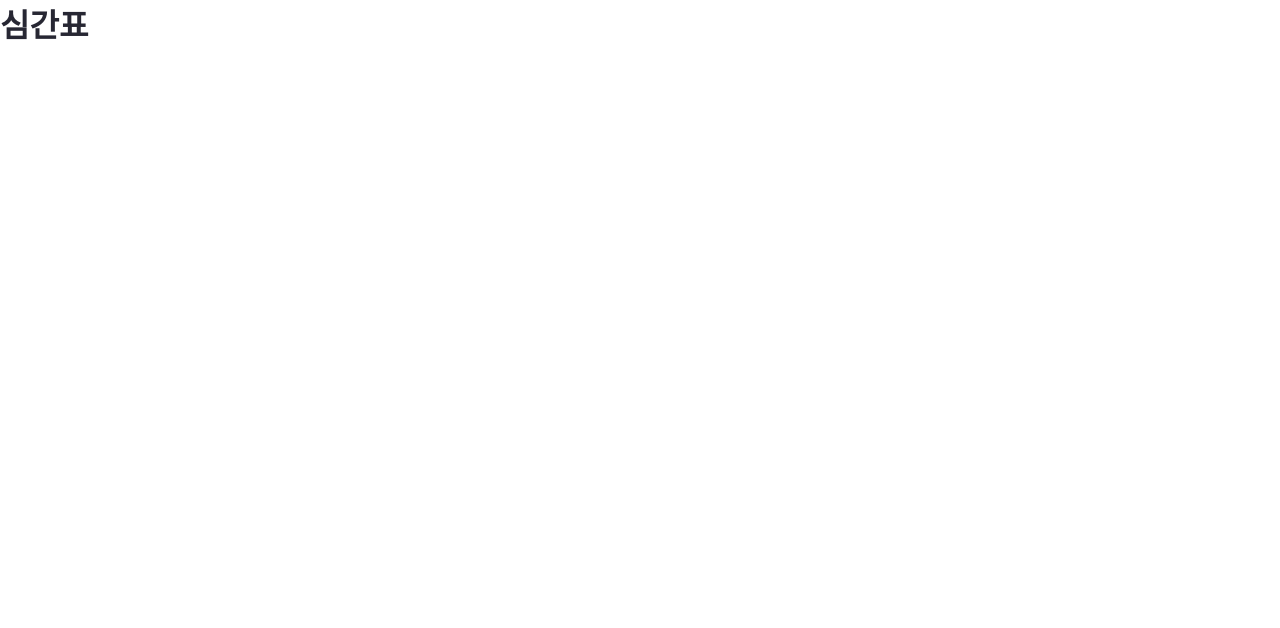
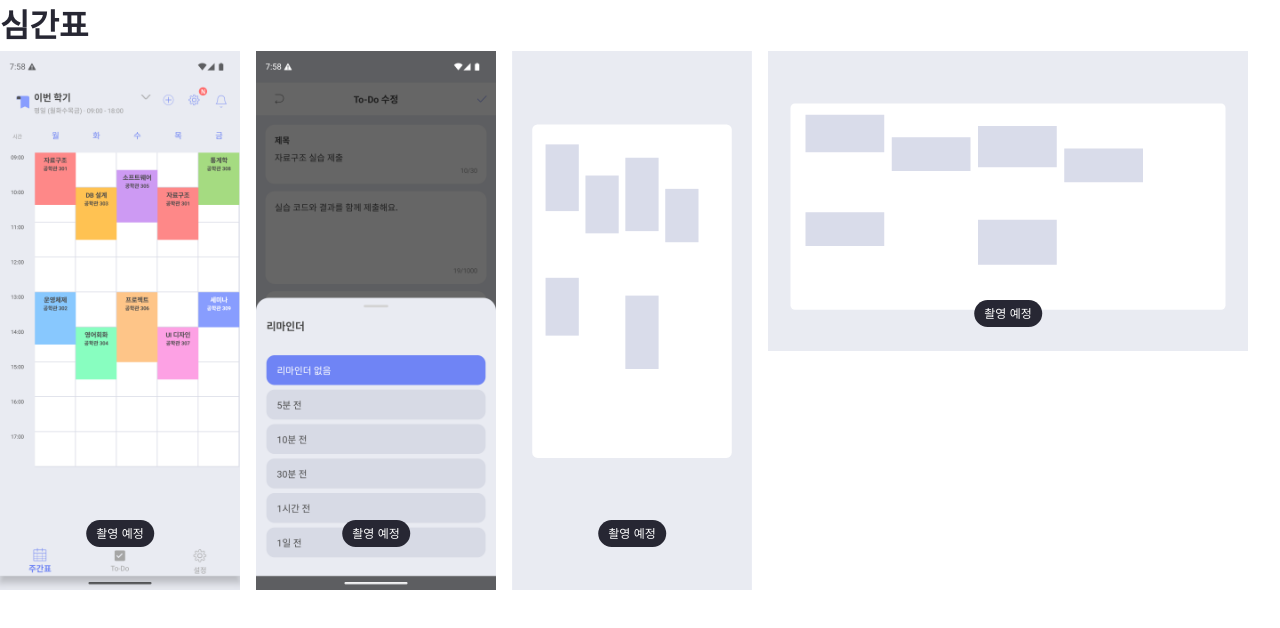
Before and after one commit to jerryjungwh/jerryjungwh.github.io, an Astro site: page / in a window 1280 px wide. Built offline with nearby package versions, Linux system fonts and the light colour scheme; Astro itself is replaced by a stand-in of ours; a web font is replaced by a local one.

Commit message:
feat: 화면 목록과 화면 부품, 임시 화면 배포 차단
- 언어 2 × 사례 6 × 기기 2 × 단계 8 = 192칸의 화면 목록(captures.ts)
- 모든 칸은 pending으로 시작하고 RELEASE=1이면 검사가 실패한다
- MediaView: 비율 고정, 이어 보기(장 여러 개), 「촬영 예정」 표시
- 개발용 임시 화면: 대학 시간표 캡처 6장

Co-Authored-By: Claude Fable 5.2 <noreply@anthropic.com>

```diff
--- a/package.json
+++ b/package.json
@@ -13,7 +13,8 @@
     "test:unit": "vitest run tests/unit --passWithNoTests",
     "test:build": "vitest run tests/build",
     "test:e2e": "playwright test",
-    "check": "npm run test:unit && npm run build && npm run test:build && npm run test:e2e"
+    "check": "npm run test:unit && npm run build && npm run test:build && npm run test:e2e",
+    "build:release": "RELEASE=1 npm run check"
   },
   "dependencies": {
     "astro": "7.4.11",
--- /dev/null
+++ b/src/components/MediaView.astro
@@ -0,0 +1,105 @@
+---
+import { Image } from 'astro:assets';
+import type { ImageMetadata } from 'astro';
+import { DEVICE_ASPECT, type CaptureEntry } from '../data/captures';
+import type { Device } from '../lib/types';
+import pendingPhone from '../assets/captures/_pending/phone.svg?url&no-inline';
+import pendingTablet from '../assets/captures/_pending/tablet.svg?url&no-inline';
+
+interface Props {
+  entry: CaptureEntry;
+  device: Device;
+  /** True for the one screen shown first; every other screen loads lazily. */
+  eager: boolean;
+}
+
+const { entry, device, eager } = Astro.props;
+const { media } = entry;
+const pending = entry.status === 'pending';
+
+const captures = import.meta.glob<{ default: ImageMetadata }>('/src/assets/captures/**/*.{png,jpg,webp}', { eager: true });
+const PLACEHOLDER: Record<string, { url: string; width: number; height: number }> = {
+  '/captures/_pending/phone.svg': { url: pendingPhone, width: 1080, height: 2424 },
+  '/captures/_pending/tablet.svg': { url: pendingTablet, width: 2560, height: 1600 },
+};
+
+function capture(src: string): ImageMetadata {
+  const found = captures[`/src/assets${src}`];
+  if (!found) throw new Error(`화면 파일이 없다: src/assets${src}`);
+  return found.default;
+}
+
+if (media.kind === 'video') {
+  // Plan 2 adds this branch together with the first recording, so it ships with a test.
+  throw new Error('MediaView: 녹화(video)는 아직 그리지 않는다. 첫 녹화를 넣을 때 함께 구현한다.');
+}
+
+const frames = media.kind === 'image' ? [{ src: media.src, alt: media.alt, label: undefined }] : media.frames;
+const isSequence = media.kind === 'sequence';
+const widths = device === 'phone' ? [360, 540, 720, 1080] : [640, 960, 1280, 1920];
+const sizes = device === 'phone' ? '(max-width: 480px) 62vw, 300px' : '(max-width: 760px) 92vw, 640px';
+const note = Astro.currentLocale === 'en' ? 'Screen coming soon' : '촬영 예정';
+---
+
+<div
+  class="media"
+  data-media-kind={media.kind}
+  data-device={device}
+  data-pending={pending ? '' : undefined}
+  data-frame-ms={isSequence ? media.frameMs : undefined}
+  style={`aspect-ratio: ${DEVICE_ASPECT[device]}`}
+>
+  {
+    frames.map((frame, i) => {
+      const first = i === 0;
+      const common = {
+        alt: frame.alt,
+        loading: eager && first ? ('eager' as const) : ('lazy' as const),
+        decoding: 'async' as const,
+        fetchpriority: eager && first ? ('high' as const) : undefined,
+        'data-frame': isSequence ? i : undefined,
+        'data-label': frame.label,
+        'data-on': !isSequence || first ? '' : undefined,
+      };
+      const placeholder = PLACEHOLDER[frame.src];
+      return placeholder ? (
+        <img src={placeholder.url} width={placeholder.width} height={placeholder.height} {...common} />
+      ) : (
+        <Image src={capture(frame.src)} widths={widths} sizes={sizes} {...common} />
+      );
+    })
+  }
+  {pending && <span class="media-note">{note}</span>}
+</div>
+
+<style>
+  .media {
+    position: relative;
+    width: 100%;
+    overflow: hidden;
+    background: var(--soft);
+  }
+  .media img {
+    position: absolute;
+    inset: 0;
+    width: 100%;
+    height: 100%;
+    object-fit: cover;
+    opacity: 0;
+  }
+  .media img[data-on] {
+    opacity: 1;
+  }
+  .media-note {
+    position: absolute;
+    left: 50%;
+    bottom: 8%;
+    transform: translateX(-50%);
+    padding: 4px 10px;
+    border-radius: 999px;
+    background: var(--ink);
+    color: var(--paper);
+    font-size: 12px;
+    white-space: nowrap;
+  }
+</style>
--- /dev/null
+++ b/src/data/captures.ts
@@ -0,0 +1,115 @@
+import { CASE_ORDER, CASE_SLUG, STEP_ORDER, type CaseId, type Device, type Lang, type Media, type StepId } from '../lib/types';
+
+/**
+ * Which real app screen each step shows. Screens are captured from the emulator (plan 2);
+ * until a screen exists its cell is 'pending' and a release build refuses to ship.
+ * `src` values are paths under src/assets (resolved by MediaView), so this file stays free of image imports.
+ */
+export type CaptureStatus = 'final' | 'pending';
+export interface CaptureEntry {
+  status: CaptureStatus;
+  media: Media;
+}
+
+const LANGS: Lang[] = ['ko', 'en'];
+const DEVICES: Device[] = ['phone', 'tablet'];
+
+/** phone: Pixel 9 capture size. tablet: placeholder until plan 2 captures real tablet screens. */
+export const DEVICE_ASPECT: Record<Device, string> = { phone: '1080 / 2424', tablet: '2560 / 1600' };
+
+const PENDING_ALT: Record<Lang, string> = {
+  ko: '아직 촬영하지 않은 화면이에요. 실제 앱 화면으로 바뀝니다.',
+  en: 'This screen has not been captured yet. A real app screen will replace it.',
+};
+
+function pendingEntry(lang: Lang, device: Device): CaptureEntry {
+  return { status: 'pending', media: { kind: 'image', src: `/captures/_pending/${device}.svg`, alt: PENDING_ALT[lang] } };
+}
+
+/** Folder that holds one case's screens. A case may only use files from its own folder. */
+function dir(lang: Lang, c: CaseId, device: Device): string {
+  return `/captures/${lang}/${CASE_SLUG[c]}/${device}/`;
+}
+
+type Overrides = Partial<Record<`${Lang}/${CaseId}/${Device}/${StepId}`, CaptureEntry>>;
+
+/**
+ * Development stand-ins: the existing college-data captures, mapped onto the eight-step skeleton.
+ * They stay 'pending' because plan 2 re-captures every step with the final data.
+ */
+const uniPhone = dir('ko', 'university', 'phone');
+const OVERRIDES: Overrides = {
+  'ko/university/phone/fill': {
+    status: 'pending',
+    media: { kind: 'image', src: `${uniPhone}fill.png`, alt: '대학 시간표 예시 화면. 월요일부터 금요일까지 수업 열 개가 색으로 구분되어 있다.' },
+  },
+  'ko/university/phone/unique': {
+    status: 'pending',
+    media: { kind: 'image', src: `${uniPhone}unique.png`, alt: '자료구조 수업을 누른 화면. 요일, 시간, 강의실, 교수님과 연결된 To-Do가 보인다.' },
+  },
+  'ko/university/phone/todo': {
+    status: 'pending',
+    media: { kind: 'image', src: `${uniPhone}todo.png`, alt: '새 To-Do 화면. 제목 자료구조 실습 제출이 자료구조 수업에 연결되어 있다.' },
+  },
+  'ko/university/phone/remind': {
+    status: 'pending',
+    media: {
+      kind: 'sequence',
+      frameMs: 2500,
+      frames: [
+        { src: `${uniPhone}remind-1.png`, alt: '리마인더를 언제 받을지 고르는 화면. 마감 시간부터 며칠 전까지 고를 수 있다.' },
+        { src: `${uniPhone}remind-2.png`, alt: '리마인더 시간이 되어 뜬 알람 화면. To-Do 제목과 다시 알림, 끄기 단추가 보인다.' },
+      ],
+    },
+  },
+  'ko/university/phone/widgets': {
+    status: 'pending',
+    media: { kind: 'image', src: `${uniPhone}widgets.png`, alt: '홈 화면의 오늘 통합 위젯. 오늘 수업 두 개와 할 일 세 개가 함께 보인다.' },
+  },
+};
+
+function build(): Record<Lang, Record<CaseId, Record<Device, Record<StepId, CaptureEntry>>>> {
+  const out = {} as Record<Lang, Record<CaseId, Record<Device, Record<StepId, CaptureEntry>>>>;
+  for (const lang of LANGS) {
+    out[lang] = {} as (typeof out)[Lang];
+    for (const c of CASE_ORDER) {
+      out[lang][c] = {} as (typeof out)[Lang][CaseId];
+      for (const device of DEVICES) {
+        out[lang][c][device] = {} as Record<StepId, CaptureEntry>;
+        for (const step of STEP_ORDER)
+          out[lang][c][device][step] = OVERRIDES[`${lang}/${c}/${device}/${step}`] ?? pendingEntry(lang, device);
+      }
+    }
+  }
+  return out;
+}
+
+export const CAPTURES = build();
+
+export function getCapture(lang: Lang, c: CaseId, device: Device, step: StepId): CaptureEntry {
+  return CAPTURES[lang][c][device][step];
+}
+
+/** Every cell as ['ko/middle_school/phone/fill', entry]. */
+export function allEntries(): [key: string, entry: CaptureEntry][] {
+  const out: [string, CaptureEntry][] = [];
+  for (const lang of LANGS)
+    for (const c of CASE_ORDER)
+      for (const device of DEVICES)
+        for (const step of STEP_ORDER) out.push([`${lang}/${c}/${device}/${step}`, CAPTURES[lang][c][device][step]]);
+  return out;
+}
+
+export function pendingCaptures(): string[] {
+  return allEntries().filter(([, e]) => e.status === 'pending').map(([key]) => key);
+}
+
+export function mediaSources(m: Media): string[] {
+  if (m.kind === 'image') return [m.src];
+  if (m.kind === 'sequence') return m.frames.map((f) => f.src);
+  return [m.src, m.poster];
+}
+
+export function mediaAlts(m: Media): string[] {
+  return m.kind === 'sequence' ? m.frames.map((f) => f.alt) : [m.alt];
+}
--- a/src/pages/index.astro
+++ b/src/pages/index.astro
@@ -1,5 +1,7 @@
 ---
 import Layout from '../components/Layout.astro';
+import MediaView from '../components/MediaView.astro';
+import { getCapture } from '../data/captures';
 ---
 
 <Layout
@@ -10,5 +12,12 @@ import Layout from '../components/Layout.astro';
 >
   <main>
     <h1>심간표</h1>
+    <!-- Task 5 replaces this block with the case stepper. -->
+    <div style="display:flex;gap:16px;align-items:flex-start">
+      <div style="width:240px"><MediaView entry={getCapture('ko', 'university', 'phone', 'fill')} device="phone" eager={true} /></div>
+      <div style="width:240px"><MediaView entry={getCapture('ko', 'university', 'phone', 'remind')} device="phone" eager={false} /></div>
+      <div style="width:240px"><MediaView entry={getCapture('ko', 'university', 'phone', 'create')} device="phone" eager={false} /></div>
+      <div style="width:480px"><MediaView entry={getCapture('ko', 'university', 'tablet', 'fill')} device="tablet" eager={false} /></div>
+    </div>
   </main>
 </Layout>
```
Also changed, not shown: tests/unit/captures.test.ts (added, +44 -0 lines), src/assets/captures/_pending/phone.svg (added), src/assets/captures/_pending/tablet.svg (added), src/assets/captures/ko/university/phone/fill.png (added), src/assets/captures/ko/university/phone/remind-1.png (added), src/assets/captures/ko/university/phone/remind-2.png (added), src/assets/captures/ko/university/phone/todo.png (added), src/assets/captures/ko/university/phone/unique.png (added), src/assets/captures/ko/university/phone/widgets.png (added), 1 other file.
